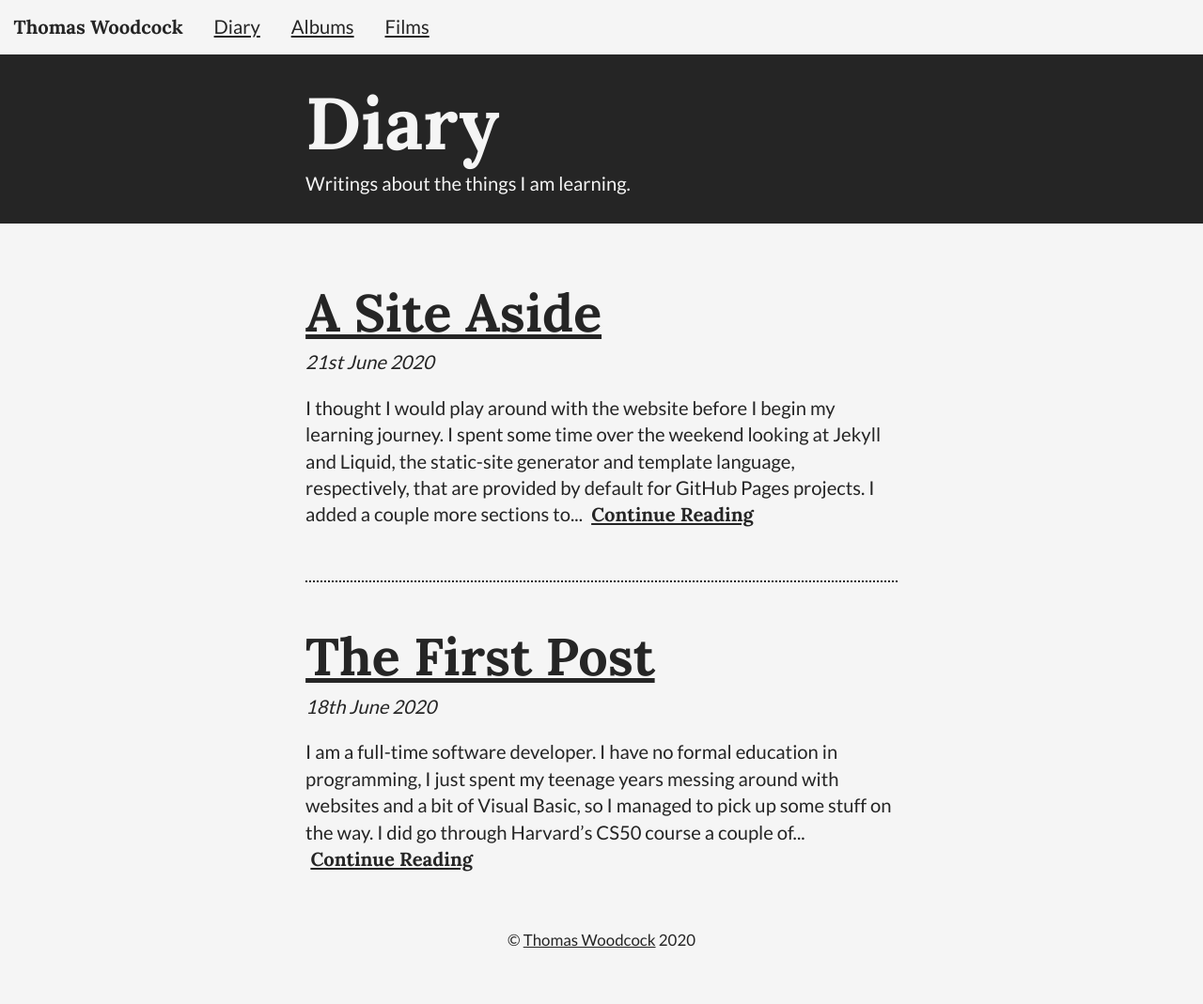
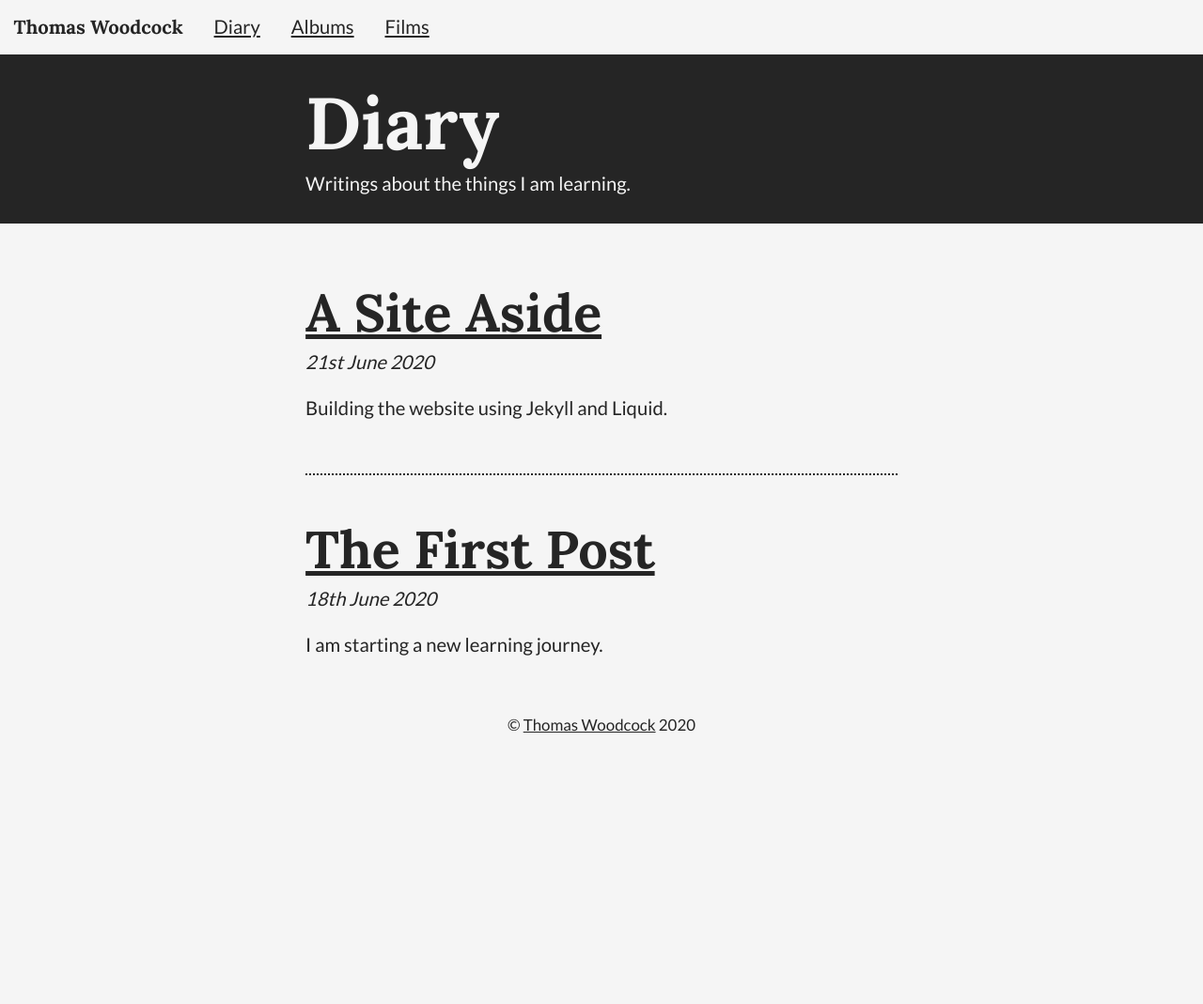
Before and after one commit to thomaswoodcock/thomaswoodcock.github.io, a Jekyll site: the page built from diary/index.html, in a window 1280 px wide. Shown: the whole page at 94% size. Built offline with Jekyll 4.4.1, drawn with Linux system fonts in a browser that asks for light colours; the list of posts is cut into pages by our own code; after the commit the page ends 900 px from its top, so only the background shows below that.

Commit message:
Uses description for diary entries

```diff
--- a/_posts/2020-06-18-first-post.md
+++ b/_posts/2020-06-18-first-post.md
@@ -2,6 +2,7 @@
 layout: post
 title: "The First Post"
 date: 2020-06-18
+description: "I am starting a new learning journey."
 ---
 
 I am a full-time software developer.
--- a/_posts/2020-06-21-a-site-aside.md
+++ b/_posts/2020-06-21-a-site-aside.md
@@ -2,6 +2,7 @@
 layout: post
 title: "A Site Aside"
 date: 2020-06-21
+description: "Building the website using Jekyll and Liquid."
 ---
 
 I thought I would play around with the website before I begin my
--- a/css/main.css
+++ b/css/main.css
@@ -173,11 +173,6 @@ footer {
   padding-top: var(--s2);
 }
 
-.content-section > article > p > span {
-  font-family: var(--font-serif);
-  padding-left: var(--s-4);
-}
-
 .content-section > article > ul {
   list-style: none;
   padding-left: var(--s-2);
--- a/diary/index.html
+++ b/diary/index.html
@@ -20,10 +20,11 @@ title: Diary
             >
           </p>
         </header>
+        {% if post.description %}
         <p>
-          {{ post.content | strip_html | truncatewords: 50 }}
-          <span><a href="{{ post.url }}">Continue Reading</a></span>
+          {{ post.description }}
         </p>
+        {% endif %}
       </article>
     </li>
     {% endfor %}
```
